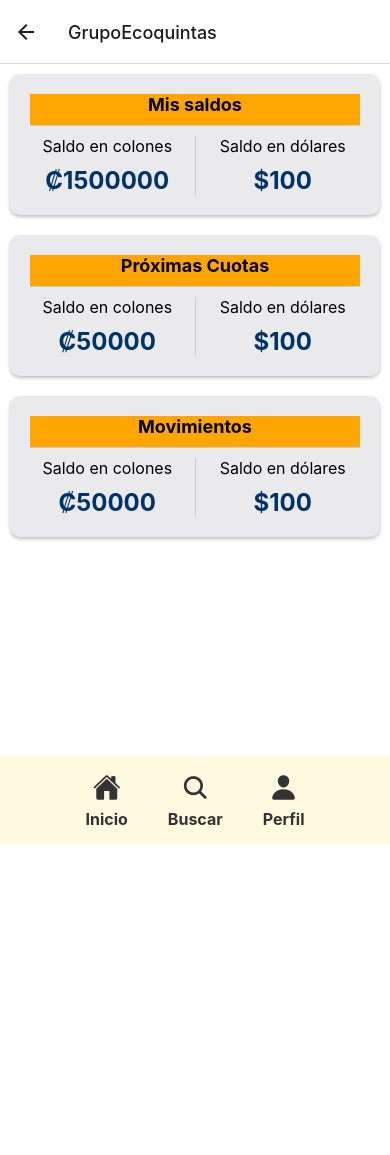
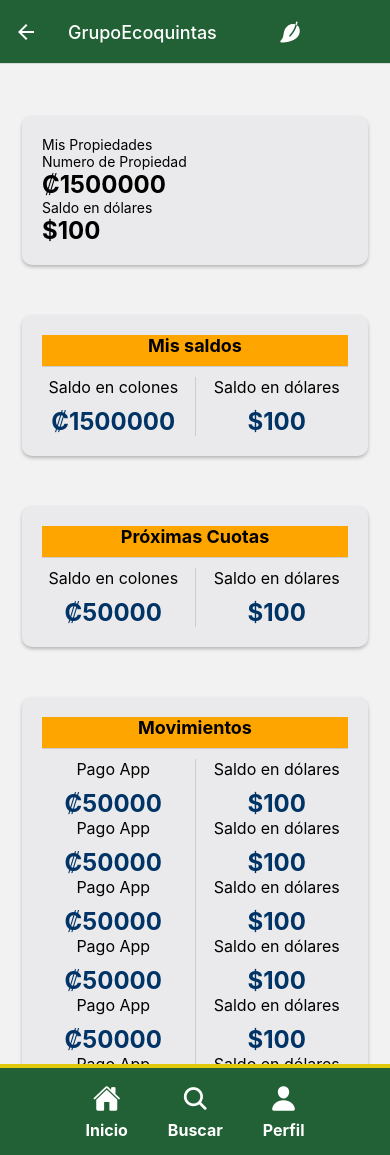
Before and after one commit to GrupoEcoquintas/EcoApp, a React Native app: screen /LoginSuccess in a window 390 px wide. Before the commit the page ends 844 px from the top, so only its background shows below. Built offline with nearby package versions, Linux system fonts and the light colour scheme.

Commit message:
Modifico los header y footers

```diff
--- a/src/components/Footer/Footer.js
+++ b/src/components/Footer/Footer.js
@@ -5,17 +5,27 @@
 const Footer = () => {
   return (
     <View style={styles.footerContainer}>
+      <View style={styles.footerLine} />
       <View style={styles.footer}>
-        <TouchableOpacity style={styles.footerButton} onPress={() => console.log("Button 1 pressed")}>
-          <Ionicons name="ios-home" size={28} color="#333" />
+        <TouchableOpacity
+          style={styles.footerButton}
+          onPress={() => console.log("Button 1 pressed")}
+        >
+          <Ionicons name="ios-home" size={28} color="white" />
           <Text style={styles.footerButtonText}>Inicio</Text>
         </TouchableOpacity>
-        <TouchableOpacity style={styles.footerButton} onPress={() => console.log("Button 2 pressed")}>
-          <Ionicons name="ios-search" size={28} color="#333" />
+        <TouchableOpacity
+          style={styles.footerButton}
+          onPress={() => console.log("Button 2 pressed")}
+        >
+          <Ionicons name="ios-search" size={28} color="white" />
           <Text style={styles.footerButtonText}>Buscar</Text>
         </TouchableOpacity>
-        <TouchableOpacity style={styles.footerButton} onPress={() => console.log("Button 3 pressed")}>
-          <Ionicons name="ios-person" size={28} color="#333" />
+        <TouchableOpacity
+          style={styles.footerButton}
+          onPress={() => console.log("Button 3 pressed")}
+        >
+          <Ionicons name="ios-person" size={28} color="white" />
           <Text style={styles.footerButtonText}>Perfil</Text>
         </TouchableOpacity>
       </View>
@@ -35,7 +45,7 @@
     justifyContent: "center",
     alignItems: "center",
     paddingVertical: 15,
-    backgroundColor: '#fefae0'
+    backgroundColor: "#226035",
   },
   footerButton: {
     marginHorizontal: 20,
@@ -43,9 +53,13 @@
   },
   footerButtonText: {
     marginTop: 5,
-    color: "#333",
+    color: "white",
     fontSize: 16,
     fontWeight: "bold",
+  },
+  footerLine: {
+    height: 4,
+    backgroundColor: "#E2C80B",
   },
 });
 
--- a/src/components/Login/LoginSuccess.js
+++ b/src/components/Login/LoginSuccess.js
@@ -1,5 +1,5 @@
 import React, { useState } from "react";
-import { View, Text, StyleSheet } from "react-native";
+import { View, Text, StyleSheet, ScrollView } from "react-native";
 import Footer from "../Footer/Footer"; // Asegúrate de importar correctamente el componente Footer
 
 export default function LoginSuccess() {
@@ -7,9 +7,42 @@
   const [saldoDolares, setSaldoDolares] = useState(2000);
   const [cuotaColones, setCuotaColones] = useState(50000);
   const [cuotaDolares, setCuotaDolares] = useState(100);
+  const [numPropiedades, setnumPropiedades] = useState(100);
 
   return (
     <View style={styles.container}>
+      <View>
+        <ScrollView style={styles.scrollView}>
+        <View style={styles.cardPropiedades}>
+            <View style={styles.cardHeaderPropiedades}>
+              <Text style={styles.cardTitlePropiedades}>Mis Propiedades</Text>
+            </View>
+            <View style={styles.cardBodyPropiedades}>
+              <View style={styles.columnPropiedades}>
+                <Text style={styles.columnTitlePropiedades}>Numero de Propiedad</Text>
+                <Text
+                  style={[
+                    styles.saldoTextPropiedades,
+                    { fontSize: 24, fontWeight: "bold" },
+                  ]}
+                >
+                  ₡{saldoColones}
+                </Text>
+              </View>
+              <View style={styles.separatorPropiedades} />
+              <View style={styles.columnPropiedades}>
+                <Text style={styles.columnTitlePropiedades}>Saldo en dólares</Text>
+                <Text
+                  style={[
+                    styles.saldoTextPropiedades,
+                    { fontSize: 24, fontWeight: "bold" },
+                  ]}
+                >
+                  ${cuotaDolares}
+                </Text>
+              </View>
+            </View>
+          </View>
           <View style={styles.card}>
             <View style={styles.cardHeader}>
               <Text style={styles.cardTitle}>Mis saldos</Text>
@@ -17,12 +50,26 @@
             <View style={styles.cardBody}>
               <View style={styles.column}>
                 <Text style={styles.columnTitle}>Saldo en colones</Text>
-            <Text style={[styles.saldoText, { fontSize: 24, fontWeight: 'bold' }]}>₡{saldoColones}</Text>
+                <Text
+                  style={[
+                    styles.saldoText,
+                    { fontSize: 24, fontWeight: "bold" },
+                  ]}
+                >
+                  ₡{saldoColones}
+                </Text>
               </View>
               <View style={styles.separator} />
               <View style={styles.column}>
                 <Text style={styles.columnTitle}>Saldo en dólares</Text>
-            <Text style={[styles.saldoText, { fontSize: 24, fontWeight: 'bold' }]}>${cuotaDolares}</Text>
+                <Text
+                  style={[
+                    styles.saldoText,
+                    { fontSize: 24, fontWeight: "bold" },
+                  ]}
+                >
+                  ${cuotaDolares}
+                </Text>
               </View>
             </View>
           </View>
@@ -34,12 +81,26 @@
             <View style={styles.cardBody}>
               <View style={styles.column}>
                 <Text style={styles.columnTitle}>Saldo en colones</Text>
-            <Text style={[styles.saldoText, { fontSize: 24, fontWeight: 'bold' }]}>₡{cuotaColones}</Text>
+                <Text
+                  style={[
+                    styles.saldoText,
+                    { fontSize: 24, fontWeight: "bold" },
+                  ]}
+                >
+                  ₡{cuotaColones}
+                </Text>
               </View>
               <View style={styles.separator} />
               <View style={styles.column}>
                 <Text style={styles.columnTitle}>Saldo en dólares</Text>
-            <Text style={[styles.saldoText, { fontSize: 24, fontWeight: 'bold' }]}>${cuotaDolares}</Text>
+                <Text
+                  style={[
+                    styles.saldoText,
+                    { fontSize: 24, fontWeight: "bold" },
+                  ]}
+                >
+                  ${cuotaDolares}
+                </Text>
               </View>
             </View>
           </View>
@@ -50,15 +111,156 @@
             </View>
             <View style={styles.cardBody}>
               <View style={styles.column}>
-            <Text style={styles.columnTitle}>Saldo en colones</Text>
-            <Text style={[styles.saldoText, { fontSize: 24, fontWeight: 'bold' }]}>₡{cuotaColones}</Text>
+                <Text style={styles.columnTitle}>Pago App</Text>
+                <Text
+                  style={[
+                    styles.saldoText,
+                    { fontSize: 24, fontWeight: "bold" },
+                  ]}
+                >
+                  ₡{cuotaColones}
+                </Text>
               </View>
               <View style={styles.separator} />
               <View style={styles.column}>
                 <Text style={styles.columnTitle}>Saldo en dólares</Text>
-            <Text style={[styles.saldoText, { fontSize: 24, fontWeight: 'bold' }]}>${cuotaDolares}</Text>
+                <Text
+                  style={[
+                    styles.saldoText,
+                    { fontSize: 24, fontWeight: "bold" },
+                  ]}
+                >
+                  ${cuotaDolares}
+                </Text>
               </View>
             </View>
+            <View style={styles.cardBody}>
+              <View style={styles.column}>
+                <Text style={styles.columnTitle}>Pago App</Text>
+                <Text
+                  style={[
+                    styles.saldoText,
+                    { fontSize: 24, fontWeight: "bold" },
+                  ]}
+                >
+                  ₡{cuotaColones}
+                </Text>
+              </View>
+              <View style={styles.separator} />
+              <View style={styles.column}>
+                <Text style={styles.columnTitle}>Saldo en dólares</Text>
+                <Text
+                  style={[
+                    styles.saldoText,
+                    { fontSize: 24, fontWeight: "bold" },
+                  ]}
+                >
+                  ${cuotaDolares}
+                </Text>
+              </View>
+            </View>
+            <View style={styles.cardBody}>
+              <View style={styles.column}>
+                <Text style={styles.columnTitle}>Pago App</Text>
+                <Text
+                  style={[
+                    styles.saldoText,
+                    { fontSize: 24, fontWeight: "bold" },
+                  ]}
+                >
+                  ₡{cuotaColones}
+                </Text>
+              </View>
+              <View style={styles.separator} />
+              <View style={styles.column}>
+                <Text style={styles.columnTitle}>Saldo en dólares</Text>
+                <Text
+                  style={[
+                    styles.saldoText,
+                    { fontSize: 24, fontWeight: "bold" },
+                  ]}
+                >
+                  ${cuotaDolares}
+                </Text>
+              </View>
+            </View>
+            <View style={styles.cardBody}>
+              <View style={styles.column}>
+                <Text style={styles.columnTitle}>Pago App</Text>
+                <Text
+                  style={[
+                    styles.saldoText,
+                    { fontSize: 24, fontWeight: "bold" },
+                  ]}
+                >
+                  ₡{cuotaColones}
+                </Text>
+              </View>
+              <View style={styles.separator} />
+              <View style={styles.column}>
+                <Text style={styles.columnTitle}>Saldo en dólares</Text>
+                <Text
+                  style={[
+                    styles.saldoText,
+                    { fontSize: 24, fontWeight: "bold" },
+                  ]}
+                >
+                  ${cuotaDolares}
+                </Text>
+              </View>
+            </View>
+            <View style={styles.cardBody}>
+              <View style={styles.column}>
+                <Text style={styles.columnTitle}>Pago App</Text>
+                <Text
+                  style={[
+                    styles.saldoText,
+                    { fontSize: 24, fontWeight: "bold" },
+                  ]}
+                >
+                  ₡{cuotaColones}
+                </Text>
+              </View>
+              <View style={styles.separator} />
+              <View style={styles.column}>
+                <Text style={styles.columnTitle}>Saldo en dólares</Text>
+                <Text
+                  style={[
+                    styles.saldoText,
+                    { fontSize: 24, fontWeight: "bold" },
+                  ]}
+                >
+                  ${cuotaDolares}
+                </Text>
+              </View>
+            </View>
+            <View style={styles.cardBody}>
+              <View style={styles.column}>
+                <Text style={styles.columnTitle}>Pago App</Text>
+                <Text
+                  style={[
+                    styles.saldoText,
+                    { fontSize: 24, fontWeight: "bold" },
+                  ]}
+                >
+                  ₡{cuotaColones}
+                </Text>
+              </View>
+              <View style={styles.separator} />
+              <View style={styles.column}>
+                <Text style={styles.columnTitle}>Saldo en dólares</Text>
+                <Text
+                  style={[
+                    styles.saldoText,
+                    { fontSize: 24, fontWeight: "bold" },
+                  ]}
+                >
+                  ${cuotaDolares}
+                </Text>
+              </View>
+            </View>
+          </View>
+        </ScrollView>
       </View>
       <Footer />
     </View>
@@ -67,11 +269,26 @@
 
 const styles = StyleSheet.create({
   container: {
+    padding: 12,
     flex: 1,
-    backgroundColor: "#fff",
   },
   card: {
-    marginTop: 10,
+    marginTop: 40,
+    backgroundColor: "#eaeaec",
+    borderRadius: 10,
+    shadowColor: "#000",
+    shadowOffset: {
+      width: 0,
+      height: 2,
+    },
+    shadowOpacity: 0.25,
+    shadowRadius: 3.84,
+    elevation: 5,
+    padding: 20,
+    margin: 10,
+  },
+  cardPropiedades: {
+    marginTop: 40,
     backgroundColor: "#eaeaec",
     borderRadius: 10,
     shadowColor: "#000",
@@ -91,7 +308,7 @@
     paddingBottom: 10,
     marginBottom: 10,
     alignItems: "center",
-    backgroundColor: "orange"
+    backgroundColor: "orange",
   },
   cardTitle: {
     fontSize: 18,
@@ -118,6 +335,6 @@
   },
   saldoText: {
     fontSize: 16,
-    color: "#003366"
+    color: "#003366",
   },
 });
--- a/src/components/navigation/Navigation.js
+++ b/src/components/navigation/Navigation.js
@@ -2,6 +2,8 @@
 import { NavigationContainer } from "@react-navigation/native";
 import { createStackNavigator } from "@react-navigation/stack";
 import { StyleSheet } from "react-native";
+import { Ionicons } from '@expo/vector-icons';
+
 
 // Importa tus componentes de pantalla
 import LoginScreen from "../Login/LoginScreen";
@@ -29,6 +31,18 @@
          name="LoginSuccess"
          component={LoginSuccess}
          options={{
+          headerStyle: {
+            backgroundColor: "#226035",
+          },
+          headerRight: () => (
+            <Ionicons
+              name="leaf"
+              size={24}
+              color="white"
+              style={{ marginRight: 88, transform: [{ rotate: '-90deg' }] }}
+            />
+          ),
+          headerTintColor: "white",
           title: "GrupoEcoquintas",
         }}
         />
```
Lines whose indentation alone changed are shown as unchanged.
